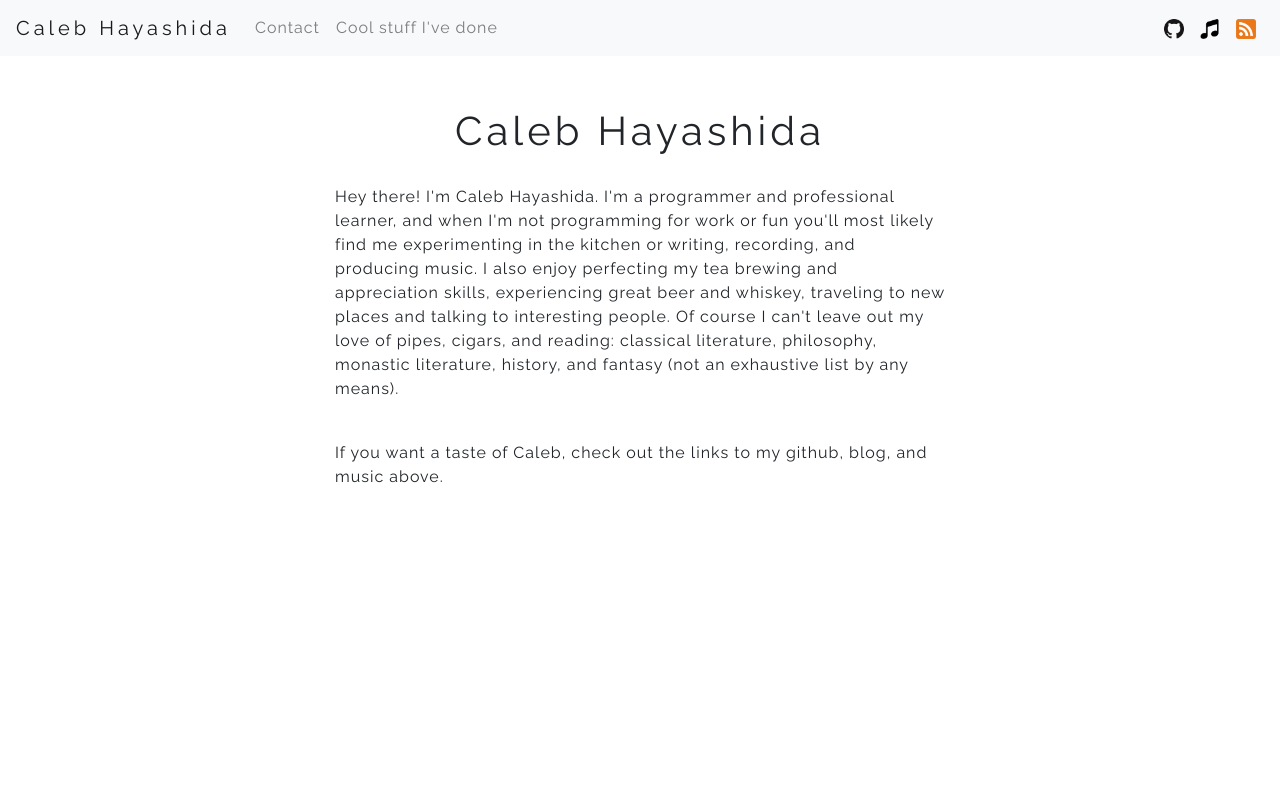
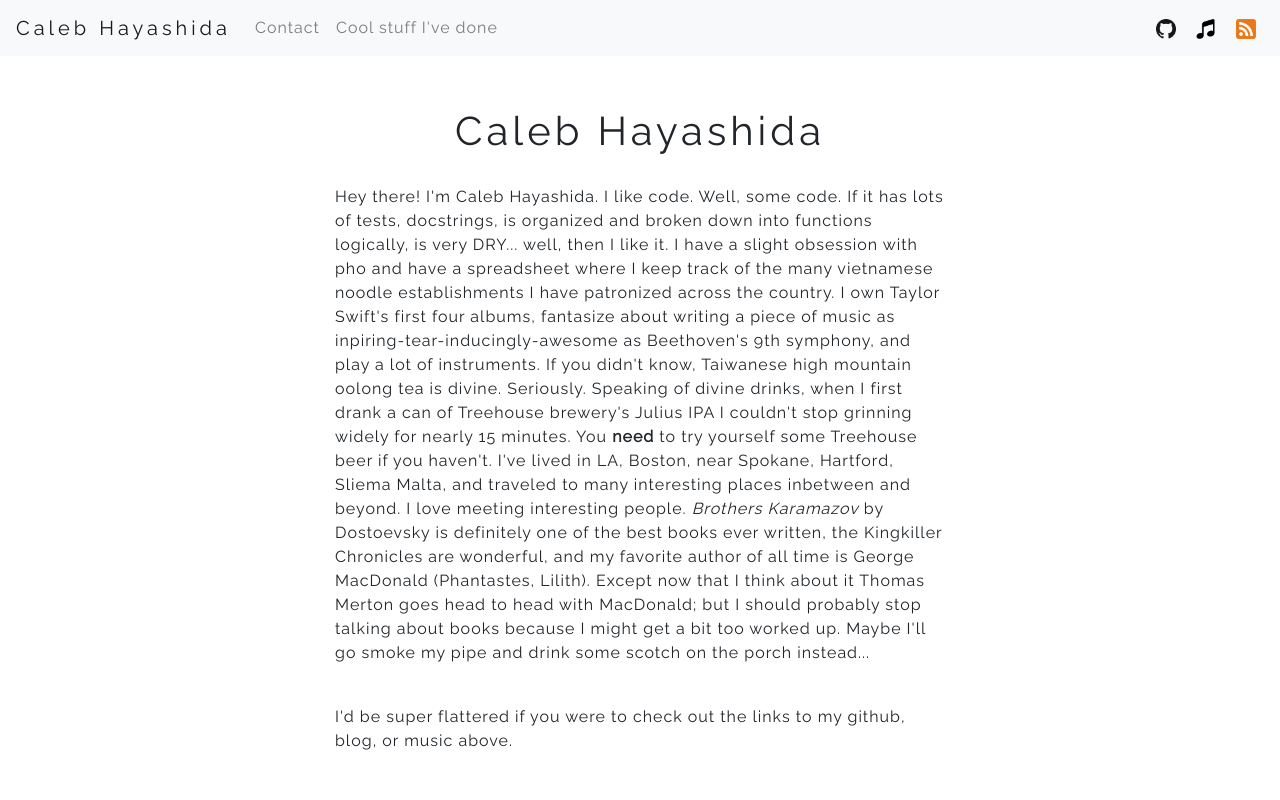
Before and after one commit to santeyio/calebhayashida, a Flask app: page / in a window 1280 px wide. Run offline with Flask 2, Linux system fonts and the light colour scheme; some libraries are stand-ins or nearby versions.

Commit message:
editing home text

```diff
--- a/templates/base.html
+++ b/templates/base.html
@@ -24,10 +24,10 @@
         <a class="nav-item nav-link {% block coolstuff_active %}{% endblock %}" href="/portfolio">Cool stuff I've done</a>
       </div>
       <div class="navbar-nav ml-auto">
-        <a class="nav-item nav-link" target="_blank" href="http://github.com/santeyio">
+        <a class="nav-item nav-link mr-1" target="_blank" href="http://github.com/santeyio">
           <img src="/static/img/github-mark-64px.png" class="icon">
         </a>
-        <a class="nav-item nav-link" target="_blank" href="http://music.calebhayashida.com/index.php/albums/">
+        <a class="nav-item nav-link mr-1" target="_blank" href="http://music.calebhayashida.com/index.php/albums/">
           <img src="/static/img/musical_note.ico" class="icon">
         </a>
         <a class="nav-item nav-link" target="_blank" href="http://hostilelegacy.com">
--- a/templates/home.html
+++ b/templates/home.html
@@ -8,11 +8,29 @@
       <h1 class="text-stretch text-center">Caleb Hayashida</h1>
       <br/>
       <p>
-      Hey there! I'm Caleb Hayashida. I'm a programmer and professional learner, and when I'm not programming for work or fun you'll most likely find me experimenting in the kitchen or writing, recording, and producing music. I also enjoy perfecting my tea brewing and appreciation skills, experiencing great beer and whiskey, traveling to new places and talking to interesting people. Of course I can't leave out my love of pipes, cigars, and reading: classical literature, philosophy, monastic literature, history, and fantasy (not an exhaustive list by any means).
+      Hey there! I'm Caleb Hayashida.
+      I like code. Well, some code. If it has lots of tests, docstrings, is organized and
+      broken down into functions logically, is very DRY... well, then I like it.
+      I have a slight obsession with pho and have a spreadsheet where I keep track of the many vietnamese
+      noodle establishments I have patronized across the country. I own Taylor Swift's first four albums,
+      fantasize about writing a piece of music as inpiring-tear-inducingly-awesome as Beethoven's 9th symphony,
+      and play a lot of instruments.
+      If you didn't know, Taiwanese high mountain oolong tea is divine. Seriously.
+      Speaking of divine drinks, when I first drank a can of Treehouse brewery's Julius IPA
+      I couldn't stop grinning widely for nearly 15 minutes. You <b>need</b> to try yourself
+      some Treehouse beer if you haven't.
+      I've lived in LA, Boston, near Spokane, Hartford, Sliema Malta, and traveled
+      to many interesting places inbetween and beyond. I love meeting interesting people.
+      <em>Brothers Karamazov</em> by Dostoevsky is definitely one of the best books ever written,
+      the Kingkiller Chronicles are wonderful, and my favorite author of all time is
+      George MacDonald (Phantastes, Lilith). Except now that I think about it Thomas
+      Merton goes head to head with MacDonald; but I should probably stop talking about
+      books because I might get a bit too worked up.
+      Maybe I'll go smoke my pipe and drink some scotch on the porch instead...
       </p>
       <br/>
       <p>
-      If you want a taste of Caleb, check out the links to my github, blog, and music above.
+      I'd be super flattered if you were to check out the links to my github, blog, or music above.
       </p>
     </div>
   </div>
```
